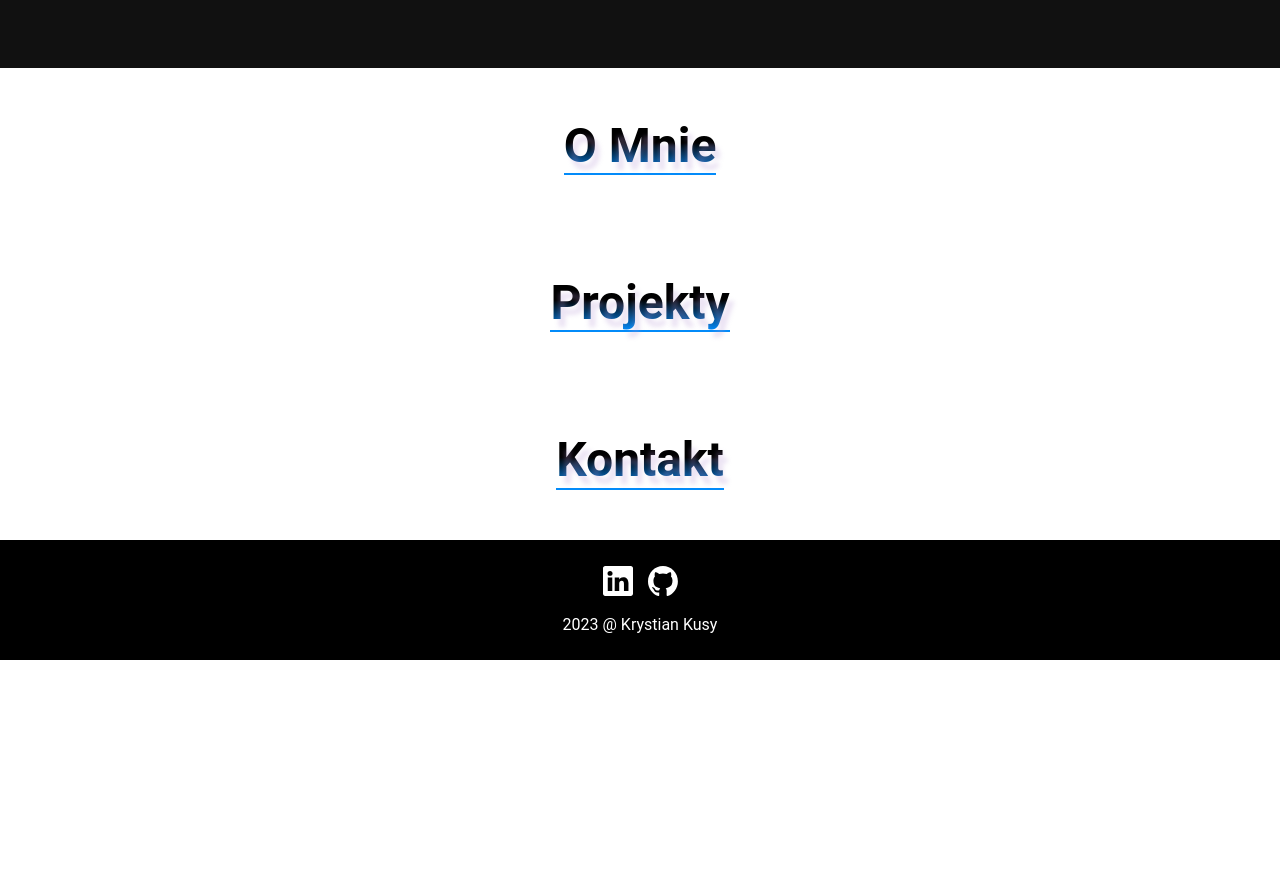
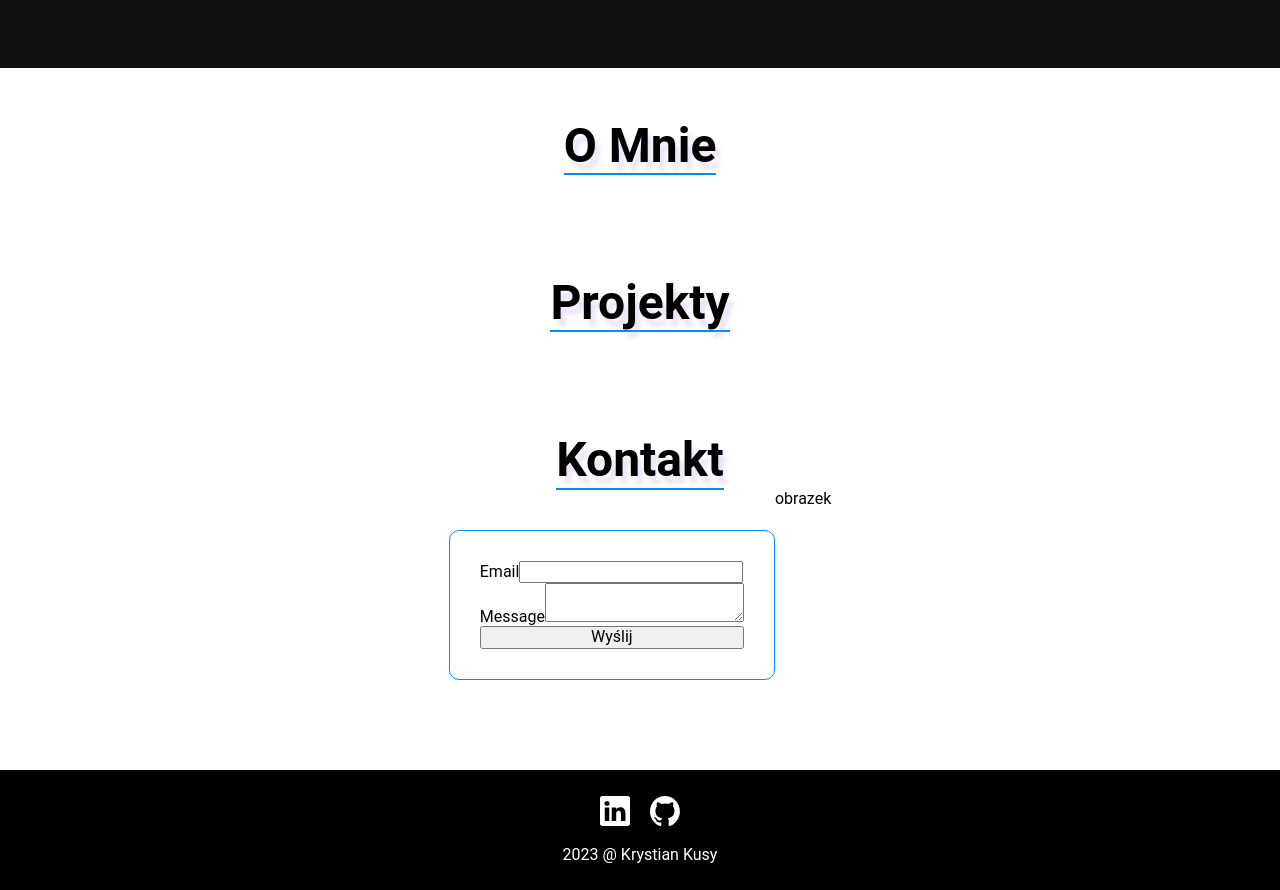
Before and after one commit to kkusy-front/portfolio, a Next.js app: page / in a window 1280 px wide. Shown: the part 662-1552 px from the top of the page. Before the commit the page ends 1322 px from the top, so only its background shows below. Built offline with nearby package versions, Linux system fonts and the light colour scheme.

Commit message:
change hero img, change style heading;s section

```diff
--- a/app/assets/styles/base/_typography.scss
+++ b/app/assets/styles/base/_typography.scss
@@ -3,13 +3,12 @@
 }
 
 .section__heading {
+  width: fit-content;
   font-size: 3rem;
   text-transform: capitalize;
   border-bottom: 2px solid $color-primary;
   padding: 0px;
   display: inline-block;
-  background-image: linear-gradient(to bottom, #000 45%, $color-primary);
-  color: transparent;
-  background-clip: text;
+  color: #000;
   text-shadow: 5px 8px 4px rgba(179, 147, 211, 0.25);
 }
--- a/app/assets/styles/components/footer.scss
+++ b/app/assets/styles/components/footer.scss
@@ -12,9 +12,19 @@
 
   &__top {
     display: flex;
-    gap: 15px;
+    gap: 20px;
+    margin: 1rem 0;
+  }
 
-    margin: 1rem 0;
+  &__icons {
+    a img {
+      transition: transform 0.4s ease-in;
+    }
+
+    a:hover img,
+    a:focus img {
+      transform: scale(1.5);
+    }
   }
 
   &__bottom {
--- a/app/assets/styles/components/header.scss
+++ b/app/assets/styles/components/header.scss
@@ -12,6 +12,15 @@
       padding: 16px;
       justify-content: space-between;
       align-items: center;
+    }
+
+    &__logo img {
+      width: 100%;
+      height: auto;
+
+      @include respond("phone") {
+        width: 50px;
+      }
     }
 
     &__menu {
@@ -109,6 +118,10 @@
         border-color: $color-primary;
       }
 
+      &:focus {
+        border-color: $color-primary;
+      }
+
       &.active {
         border-bottom: 2px solid $color-primary;
       }
--- a/app/assets/styles/pages/_home.scss
+++ b/app/assets/styles/pages/_home.scss
@@ -27,12 +27,12 @@
     position: relative;
 
     @include respond("phone") {
-      height: 400px;
+      height: 100%;
+      margin-top: 40px;
     }
 
-    & img {
+    & svg {
       background: $primary-glow;
-      height: 500px;
     }
   }
 }
@@ -61,5 +61,25 @@
   &__container {
     display: flex;
     justify-content: center;
+    align-items: center;
+    flex-direction: column;
+  }
+
+  &__body {
+    display: flex;
+    flex-direction: row;
+
+    @include respond("tab-port") {
+      flex-direction: column;
+    }
+  }
+
+  &__form {
+    margin: 40px 0;
+    padding: 30px;
+    display: flex;
+    flex-direction: column;
+    border: 1px solid $color-primary;
+    border-radius: 10px;
   }
 }
--- a/app/compontens/navbar/NavBar.tsx
+++ b/app/compontens/navbar/NavBar.tsx
@@ -32,11 +32,11 @@ export default function NavBar() {
                 <nav className="nav">
                     <div className="container">
                         <div className="nav__container">
-                            <Link href={"/"}>
+                            <Link href={"/"} className='nav__logo'>
                                 <Image src={Logo} alt=""
                                     width={100}
                                     height={100} priority />
-                                <h1 className='sr-only'>Kusy-Web</h1>
+                                <h1 className='sr-only'>Kusy Web Developer. Stwórz ze mną swoją stronę marzeń</h1>
                             </Link>
                             <div
                                 onClick={() => setNavActive(!navActive)}
--- a/app/compontens/navbar/NavItem.tsx
+++ b/app/compontens/navbar/NavItem.tsx
@@ -8,8 +8,8 @@ type Links = {
 
 const NavItem = ({ text, href, active }: Links) => {
     return (
-        <Link href={href} className={`nav__item ${active ? "active" : ""}`}>
-            {text}
+        <Link href={href} legacyBehavior>
+            <a className={`nav__item ${active ? "active" : ""}`} aria-current={active}>{text}</a>
         </Link>
     );
 };
--- a/app/compontens/sections/Contact.tsx
+++ b/app/compontens/sections/Contact.tsx
@@ -1,12 +1,123 @@
-import React from 'react'
+"use client";
+import React, { useState } from 'react'
+import axios from 'axios';
+
+
+type StatusProp = {
+    submitted: boolean,
+    submitting: boolean,
+    info: {
+        error: boolean,
+        msg: string | null,
+    }
+}
 
 const Contact = () => {
+    const [status, setStatus] = useState<StatusProp>({
+        submitted: false,
+        submitting: false,
+        info: { error: false, msg: null },
+    });
+
+    const [inputs, setInputs] = useState({
+        email: '',
+        message: '',
+    });
+
+    const handleServerResponse = (ok: boolean, msg: string) => {
+        if (ok) {
+            setStatus({
+                submitted: true,
+                submitting: false,
+                info: { error: false, msg: msg },
+            });
+            setInputs({
+                email: '',
+                message: '',
+            });
+        } else {
+            setStatus({
+                submitted: false,
+                submitting: false,
+                info: { error: true, msg: msg },
+            });
+        }
+    };
+    const handleOnChange = (e: React.ChangeEvent<HTMLInputElement | HTMLTextAreaElement>) => {
+        e.persist();
+        setInputs((prev) => ({
+            ...prev,
+            [e.target.id]: e.target.value,
+        }));
+        setStatus({
+            submitted: false,
+            submitting: false,
+            info: { error: false, msg: null },
+        });
+    };
+    const handleOnSubmit = (e: React.SyntheticEvent) => {
+        e.preventDefault();
+        setStatus((prevStatus) => ({ ...prevStatus, submitting: true }));
+        axios({
+            method: 'POST',
+            url: 'https://formspree.io/f/mrgvldrn',
+            data: inputs,
+        })
+            .then((response) => {
+                handleServerResponse(
+                    true,
+                    'Thank you, your message has been submitted.',
+                );
+            })
+            .catch((error) => {
+                handleServerResponse(false, error.response.data.error);
+            });
+    };
+
     return (
         <>
             <section className='contact' id="contact">
                 <div className="container">
                     <div className="contact__container">
                         <h2 className='section__heading'>Kontakt</h2>
+                        <div className="contact__body">
+                            <form onSubmit={handleOnSubmit} className='contact__form'>
+                                <div className="form__group">
+                                    <label htmlFor="email" >Email</label>
+                                    <input
+                                        id="email"
+                                        type="email"
+                                        name="_replyto"
+                                        onChange={handleOnChange}
+                                        required
+                                        value={inputs.email}
+                                    />
+                                </div>
+                                <div className="form__group">
+                                    <label htmlFor="message">Message</label>
+                                    <textarea
+                                        id="message"
+                                        name="message"
+                                        onChange={handleOnChange}
+                                        required
+                                        value={inputs.message}
+                                    /></div>
+
+                                <button type="submit" disabled={status.submitting}>
+                                    {!status.submitting
+                                        ? !status.submitted
+                                            ? 'Wyślij'
+                                            : 'Wysłano'
+                                        : 'Wysyłanie...'}
+                                </button>
+                                {status.info.error && (
+                                    <p className="status--error">{status.info.msg}</p>
+                                )}
+                                {!status.info.error && status.info.msg && <p className="status--success">{status.info.msg}</p>}
+                            </form>
+                            <div>obrazek</div>
+                        </div>
+
                     </div>
                 </div>
             </section>
--- a/app/compontens/sections/Hero.tsx
+++ b/app/compontens/sections/Hero.tsx
@@ -15,13 +15,10 @@ export default function Hero() {
             const textsInBox = elements?.getElementById('textsInComponent');
             const circle = elements?.getElementById('circleCompontent');
 
-            console.log(circle)
-
             gsap.set([textsInBox, textsOutOfBox, circle], { autoAlpha: 1 })
             gsap.fromTo(`#textsComponent path`, { fill: '#F2F2F2' }, { duration: 1.5, fill: '#969696', repeat: -1, yoyo: true });
             gsap.fromTo(`#circleCompontent path`, { fill: '#F2F2F2' }, { duration: 1.5, fill: '#969696', repeat: -1, yoyo: true });
             gsap.fromTo(`#textsInComponent path`, { fill: "#d3d3d3" }, { duration: 1.5, fill: '#4d4b4b', repeat: -1, yoyo: true });
-
         }
 
     }, [])
--- a/app/layout.tsx
+++ b/app/layout.tsx
@@ -1,8 +1,9 @@
 import './assets/styles/main.scss'
 import 'normalize.css/normalize.css';
 
+
 export const metadata = {
-  title: 'Kusy Developer | Stwórz ze mną swoją stronę marzeń',
+  title: 'Kusy Web Developer | Stwórz ze mną swoją stronę marzeń',
   description: 'Stwórz ze mną swoją stronę internetową dla swojego biznesu.',
 }
 
@@ -14,7 +15,9 @@ export default function RootLayout({
 }) {
   return (
     <html lang="pl">
-      <body>{children}</body>
+      <body>
+        {children}
+      </body>
     </html>
   )
 }
--- a/package.json
+++ b/package.json
@@ -12,12 +12,14 @@
     "@types/node": "18.15.0",
     "@types/react": "18.0.28",
     "@types/react-dom": "18.0.11",
+    "axios": "^1.3.4",
     "eslint": "8.36.0",
     "eslint-config-next": "13.2.4",
     "gsap": "^3.11.4",
     "next": "13.2.4",
     "normalize.css": "^8.0.1",
     "react": "18.2.0",
+    "react-cookie-consent": "^8.0.1",
     "react-dom": "18.2.0",
     "sass": "^1.59.2",
     "typescript": "4.9.5"
```
Also changed, not shown: app/compontens/HeroImage.tsx (+4 -4 lines), app/globals.css (added), 2 other files (tests, documents, lock files or other folders).
